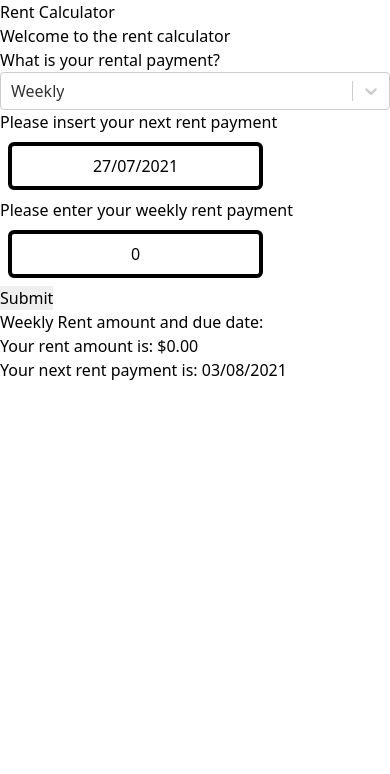
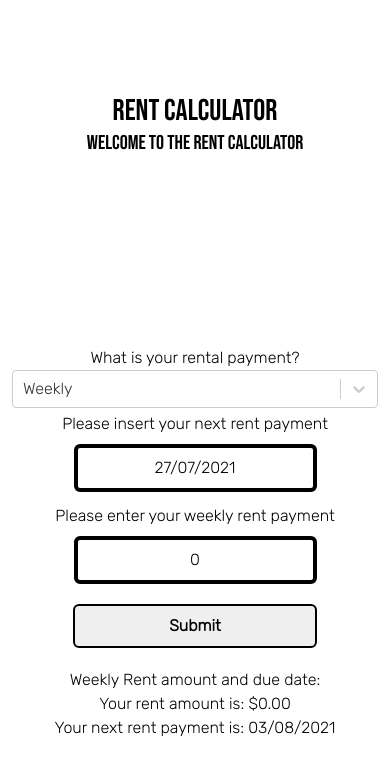
Before and after one commit to Lyderies/monthly-rent-calc, a React (Create React App) app: page / in a window 390 px wide. Shown: the top 774 px of the page. Built offline with nearby package versions, Linux system fonts and the light colour scheme.

Commit message:
basic mobile styling added

```diff
--- a/public/index.html
+++ b/public/index.html
@@ -24,6 +24,16 @@
       work correctly both with client-side routing and a non-root public URL.
       Learn how to configure a non-root public URL by running `npm run build`.
     -->
+    <link rel="preconnect" href="https://fonts.googleapis.com" />
+    <link rel="preconnect" href="https://fonts.gstatic.com" crossorigin />
+    <link
+      href="https://fonts.googleapis.com/css2?family=Bebas+Neue&display=swap"
+      rel="stylesheet"
+    />
+    <link
+      href="https://fonts.googleapis.com/css2?family=Rubik:wght@300&display=swap"
+      rel="stylesheet"
+    />
     <title>React App</title>
   </head>
   <body>
--- a/src/App.js
+++ b/src/App.js
@@ -2,16 +2,16 @@ import Form from "./components/Form";
 
 function App() {
   return (
-    <div className="App">
-      <section>
-        <article>
+    <div className="App container mx-auto w-screen h-screen flex flex-wrap place-items-center">
+      <section className="m-2 p-2 text-center w-full font-BebasNeue">
+        <article className=" text-3xl">
           <h1>Rent Calculator</h1>
         </article>
-        <article>
+        <article className="text-xl">
           <p>Welcome to the rent calculator</p>
         </article>
       </section>
-      <section>
+      <section className="container mx-auto m-2 p-2">
         <Form />
       </section>
     </div>
--- a/src/components/Form.js
+++ b/src/components/Form.js
@@ -52,34 +52,34 @@ function Form() {
   const findRentDateAmount = (data, selectedOption) => {
     if (selectedOption.value === 1) {
       return (
-        <>
+        <div className="p-1">
           <h2>Fortnightly Rent amount and due date: </h2>
           <Fortnight amount={data.NumberFormat} date={data.ReactDatePicker} />
-        </>
+        </div>
       );
     } else if (selectedOption.value === 2) {
       return (
-        <>
+        <div className="p-1">
           <h2>Monthly Rent amount and due date: </h2>
           <Month amount={data.NumberFormat} date={data.ReactDatePicker} />
-        </>
+        </div>
       );
     } else {
       return (
-        <>
+        <div className="p-1">
           <h2>Weekly Rent amount and due date: </h2>
           <Week amount={data.NumberFormat} date={data.ReactDatePicker} />
-        </>
+        </div>
       );
     }
   };
 
   //   console.log("This is the data from the form ", selectedOption.value);
   return (
-    <div className="">
+    <div className="font-Rubik place-items-center text-center">
       <section>
         <form onSubmit={handleSubmit(onSubmit)}>
-          <section className="">
+          <section className="p-1 ">
             <label>What is your rental payment?</label>
             {/* Controller for rent payment time - remove comment for production */}
             <Controller
@@ -94,7 +94,7 @@ function Form() {
               )}
             />
           </section>
-          <section>
+          <section className="cursor-pointer">
             <label>Please insert your next rent payment</label>
             {/* Controller for dates - remove comment for production */}
             <Controller
@@ -105,7 +105,7 @@ function Form() {
               }}
               render={({ field: { onChange, value, ref } }) => (
                 <ReactDatePicker
-                  className="border-4 border-black text-center p-2 rounded-md m-2"
+                  className="border-4 border-black text-center p-2 rounded-md m-2 cursor-pointer"
                   dateFormat="dd/MM/yyyy"
                   onChange={onChange}
                   selected={value}
@@ -116,7 +116,7 @@ function Form() {
               <p className="">This is required</p>
             )}
           </section>
-          <section>
+          <section className="p-1">
             <label>Please enter your weekly rent payment</label>
             {/* Controller for rent money amount - remove comment for production */}
             <Controller
@@ -138,12 +138,17 @@ function Form() {
               <p className="">This is required</p>
             )}
           </section>
-          <section>
-            <input className="" type="submit" />
+          <section className="p-1">
+            <input
+              className="border-2 border-black p-2 m-1 cursor-pointer rounded-md w-2/3 font-bold"
+              type="submit"
+            />
           </section>
         </form>
       </section>
-      <section>{findRentDateAmount(data, selectedOption)}</section>
+      <section className="p-2">
+        {findRentDateAmount(data, selectedOption)}
+      </section>
     </div>
   );
 }
--- a/tailwind.config.js
+++ b/tailwind.config.js
@@ -2,7 +2,12 @@ module.exports = {
   purge: ["./src/**/*.{js,jsx,ts,tsx}", "./public/index.html"],
   darkMode: false, // or 'media' or 'class'
   theme: {
-    extend: {},
+    extend: {
+      fontFamily: {
+        BebasNeue: ["Bebas Neue", "cursive"],
+        Rubik: ["Rubik", "sans-serif"],
+      },
+    },
   },
   variants: {
     extend: {},
```
